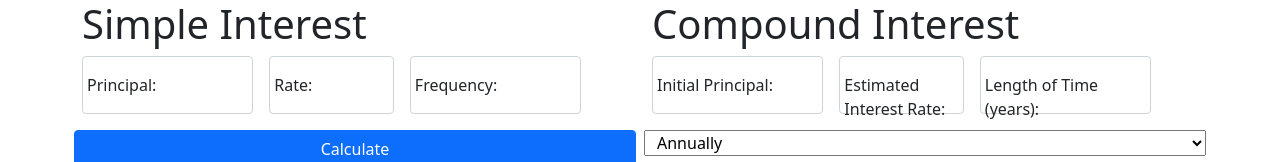
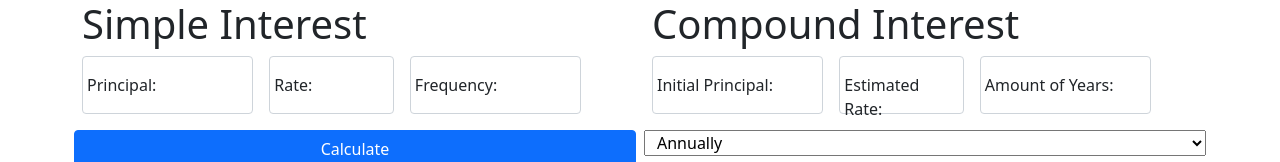
Before and after one commit to jsgarrett22/web-projects, a plain HTML site: page interest-calculator/index.html in a window 1280 px wide. Shown: the top 162 px of the page. Drawn offline with nearby package versions, Linux system fonts and the light colour scheme.

Commit message:
Changed: - Reduced label length

```diff
--- a/interest-calculator/index.html
+++ b/interest-calculator/index.html
@@ -67,7 +67,7 @@
 
                     <div class="col-md-3 form-floating">
                         <input type="number" id="compound-rate" class="form-control" placeholder="Rate" min="0" step="0.1" required>
-                        <label for="compound-rate">Estimated Interest Rate:</label>
+                        <label for="compound-rate">Estimated Rate:</label>
                         <div class="invalid-feedback">
                             Please enter a valid rate.
                         </div>
@@ -75,7 +75,7 @@
 
                     <div class="col-md-4 form-floating">
                         <input type="number" id="compound-years" class="form-control" placeholder="Years" required>
-                        <label for="compound-years">Length of Time (years):</label>
+                        <label for="compound-years">Amount of Years:</label>
                         <div class="invalid-feedback">
                             Please enter a valid length in years.
                         </div>
```
